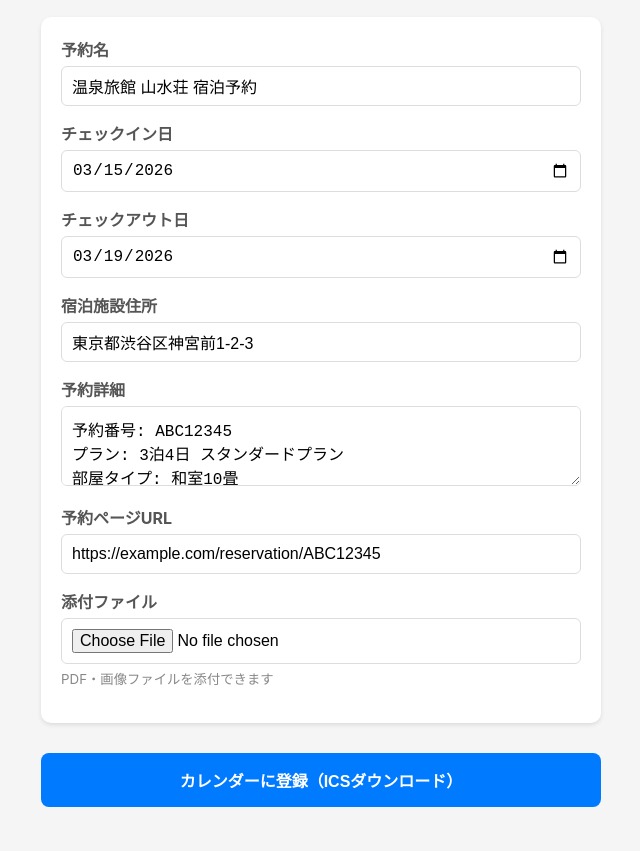
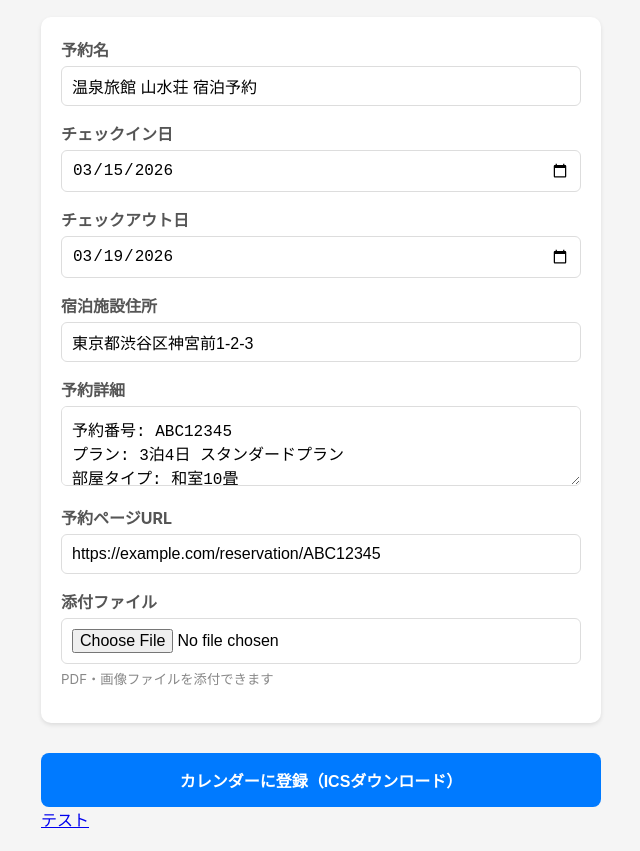
Before and after one commit to rahhi555/ics-test, a plain HTML site: page index.html in a window 1280 px wide. Shown: the part 74-925 px from the top of the page, without its empty margins (319-959 px from the left). Before the commit the page ends 901 px from the top, so only its background shows below. Drawn offline with Linux system fonts and the light colour scheme.

Commit message:
chore: aタグの場合の挙動確認

```diff
--- a/index.html
+++ b/index.html
@@ -127,6 +127,8 @@
 </div>
 
 <button onclick="downloadICS()">カレンダーに登録（ICSダウンロード）</button>
+
+<a href="test.ics" download>テスト</a>
 
 <script>
 // 日付をICS形式に変換（YYYYMMDD）
```
Also changed, not shown: 1 other file.
